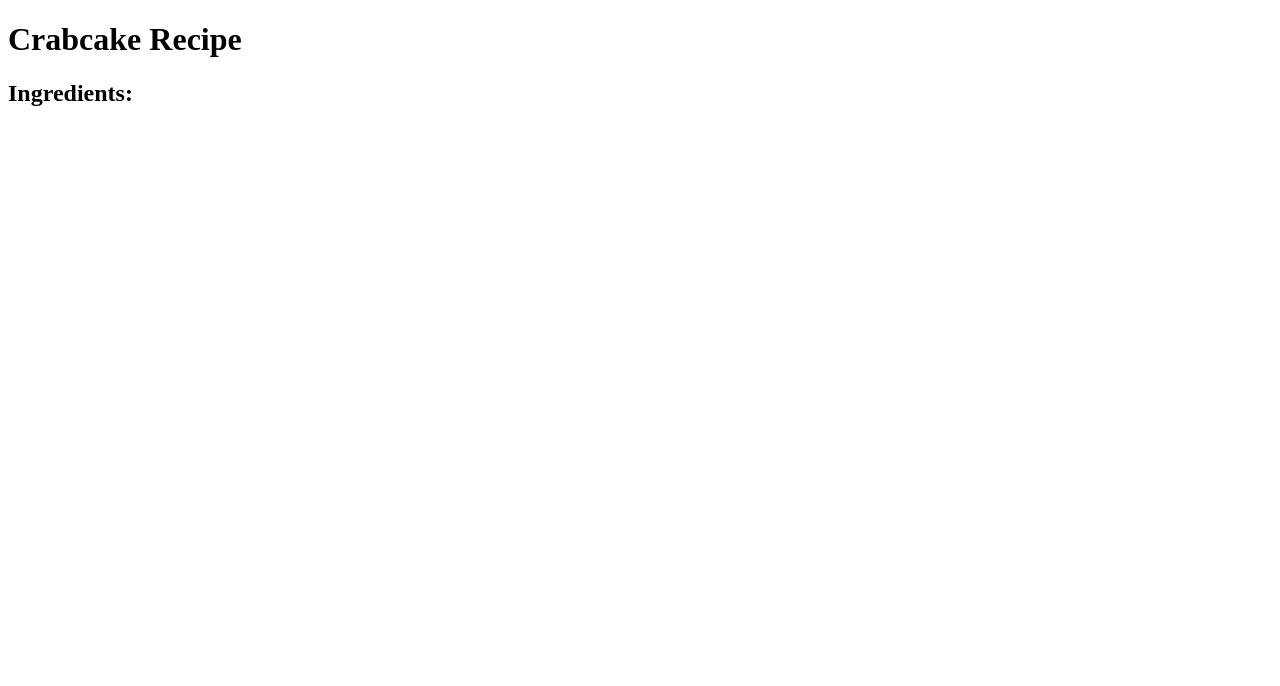
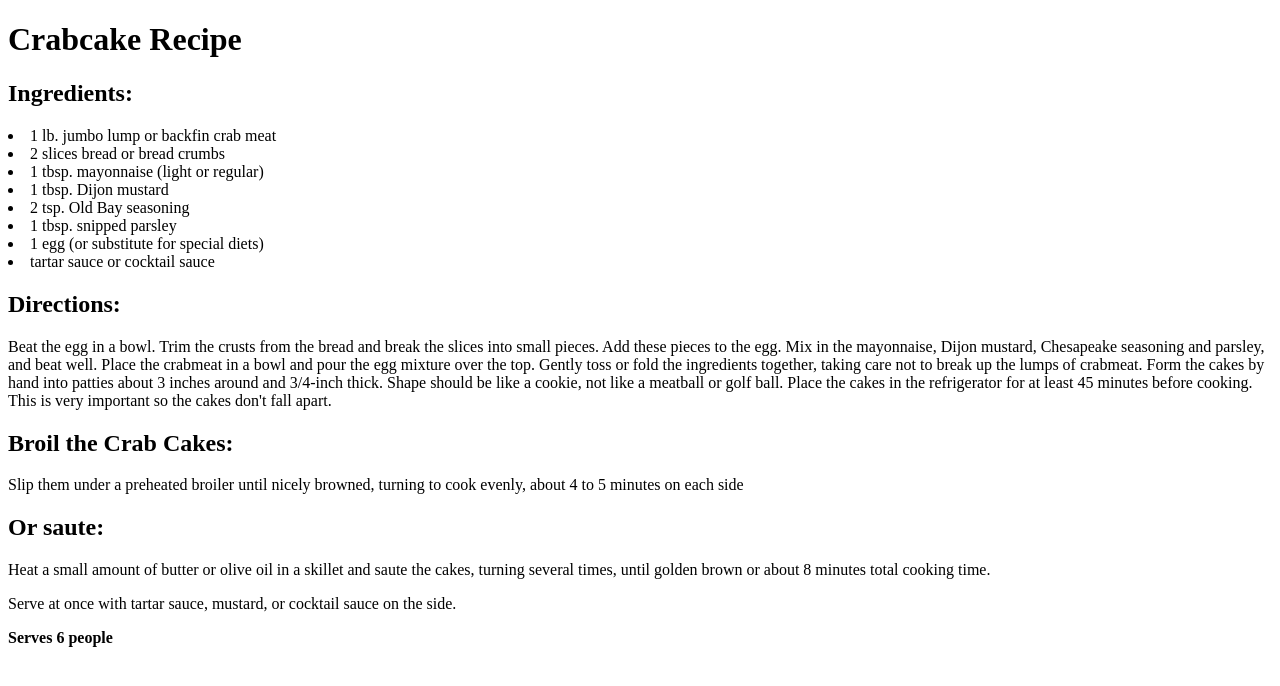
Before and after one commit to valleanthony/ACrabbyWebPage, a plain HTML site: page Index.html in a window 1280 px wide. Drawn offline with Linux system fonts and the light colour scheme.

Commit message:
Updated text

```diff
--- a/Index.html
+++ b/Index.html
@@ -7,9 +7,32 @@
 <body>
 <H1>Crabcake Recipe</H1>
 <H2><Bold>Ingredients:</Bold></H2>
+<li>1 lb. jumbo lump or backfin crab meat</li>
+<li>2 slices bread or bread crumbs</li>
+<li>1 tbsp. mayonnaise (light or regular)</li>
+<li>1 tbsp. Dijon mustard</li>
+<li>2 tsp. Old Bay seasoning</li>
+<li>1 tbsp. snipped parsley </li>
+<li>1 egg (or substitute for special diets)</li>
+<li>tartar sauce or cocktail sauce</li>
+<ul></ul>
+<H2>Directions:</H2>
+<P>Beat the egg in a bowl. Trim the crusts from the bread and break the slices into small pieces. Add these pieces to the egg. Mix in the mayonnaise, Dijon mustard, Chesapeake seasoning and parsley, and beat well.
 
+    Place the crabmeat in a bowl and pour the egg mixture over the top. Gently toss or fold the ingredients together, taking care not to break up the lumps of crabmeat.
 
+    Form the cakes by hand into patties about 3 inches around and 3/4-inch thick. Shape should be like a cookie, not like a meatball or golf ball. Place the cakes in the refrigerator for at least 45 minutes before cooking. This is very important so the cakes don't fall apart.</P>
+<ul></ul>
 
+<h2>Broil the Crab Cakes:</h2>
+<P>Slip them under a preheated broiler until nicely browned, turning to cook evenly, about 4 to 5 minutes on each side</P>
+
+<h2>Or saute:</h2>
+<P>Heat a small amount of butter or olive oil in a skillet and saute the cakes, turning several times, until golden brown or about 8 minutes total cooking time.</P>
+
+<P> Serve at once with tartar sauce, mustard, or cocktail sauce on the side.</ul>
+
+<P><strong>Serves 6 people</strong></p>
 
 </body>
 </html>
```
